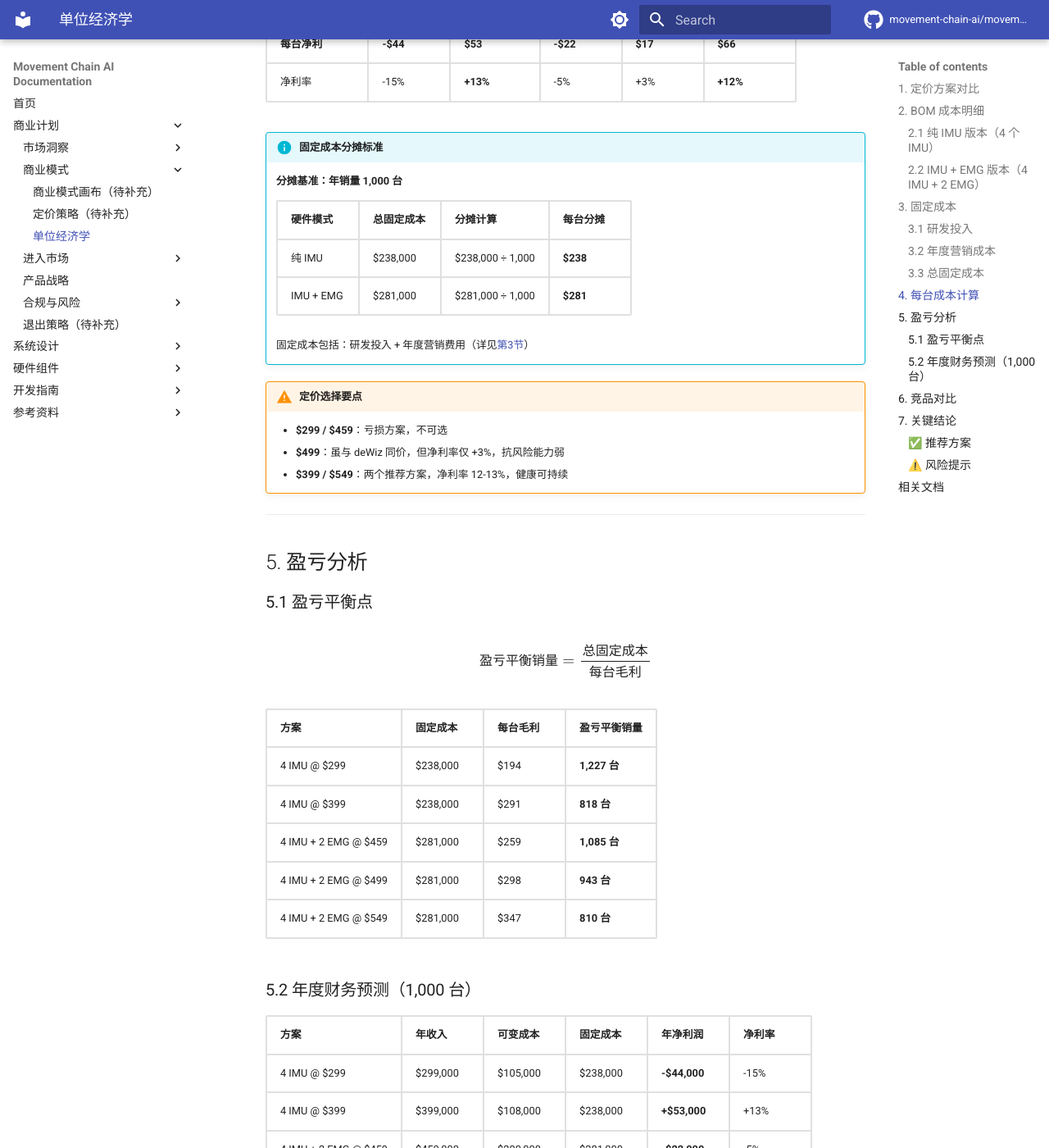
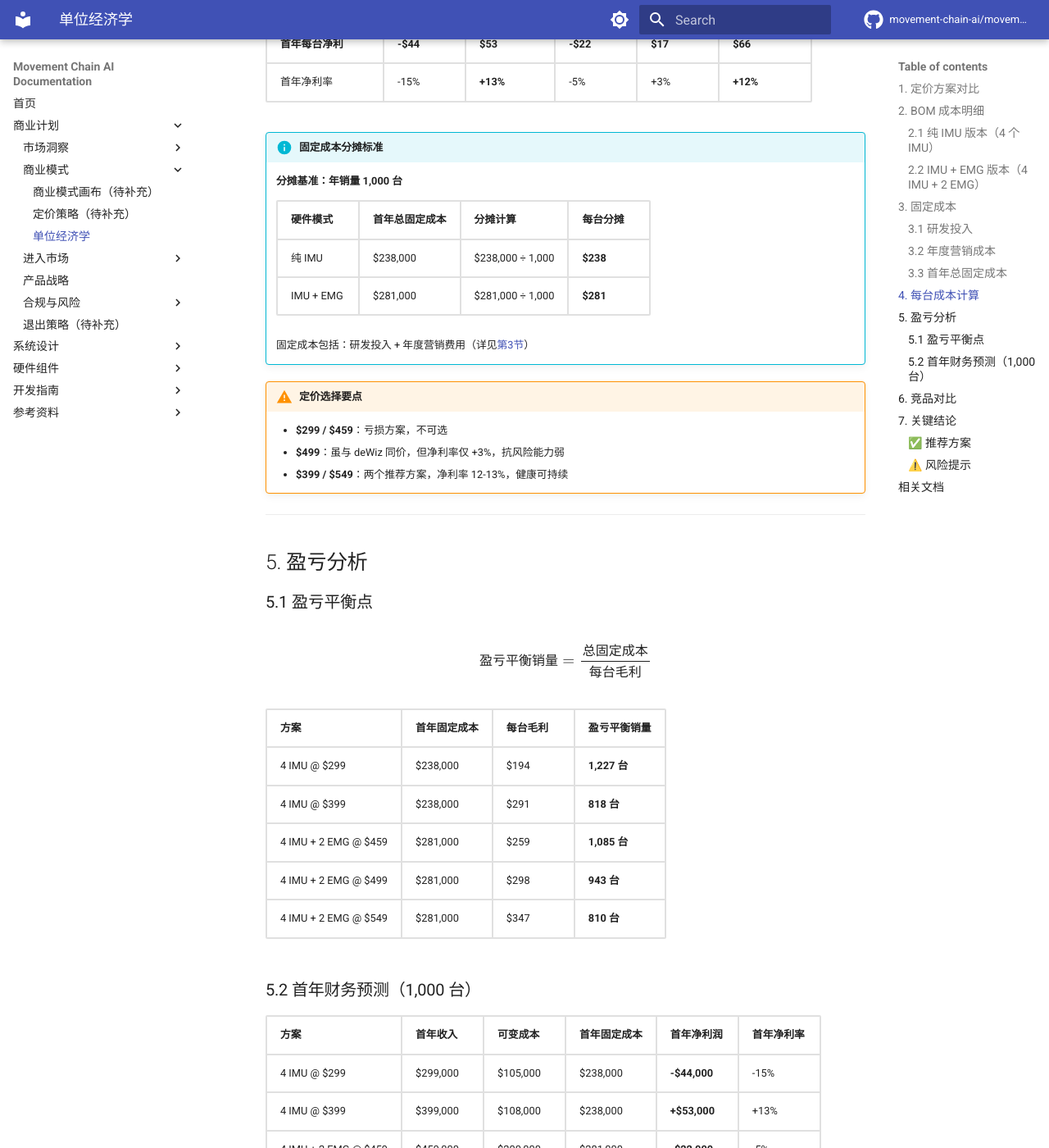
Before and after one commit to movement-chain-ai/movement-chain-docs, an MkDocs documentation site: the page built from docs/zh/business-plan/business-model/unit-economics.md, in a window 1280 px wide and 1400 px high, scrolled down 5825 px. Shown: the whole window at 82% size. Built offline with MkDocs 1.6.1 and Material for MkDocs 9.7.7, drawn with Linux system fonts in a browser that asks for light colours; comment, search, counter and statistics services are not loaded; the version menu is left out; some of the changed text lies outside the part shown.

Commit message:
docs: 单位经济学文档添加"首年"标注
- Section 1: 年净利润 → 首年净利润，净利率 → 首年净利率
- Section 4: 固定成本分摊/每台净利/净利率 添加首年前缀
- Section 5.1: 固定成本 → 首年固定成本
- Section 5.2: 标题改为首年财务预测，表头全部添加首年前缀
- Section 7: 净利率/每台净利 添加首年前缀

🤖 Generated with [Claude Code](https://claude.com/claude-code)

Co-Authored-By: Claude Opus 4.5 <noreply@anthropic.com>

```diff
--- a/docs/zh/business-plan/business-model/unit-economics.md
+++ b/docs/zh/business-plan/business-model/unit-economics.md
@@ -8,7 +8,7 @@
 
 我们分析了 **2 种硬件模式的5 种定价方案**（年销售 1,000 台）：
 
-| 硬件模式 | 定价 | BOM 成本 | 可变成本 | 每台毛利 | 盈亏平衡销量 | 年净利润 | 净利率 |
+| 硬件模式 | 定价 | BOM 成本 | 可变成本 | 每台毛利 | 盈亏平衡销量 | 首年净利润 | 首年净利率 |
 |----------|------|----------|----------|----------|-------------|----------|--------|
 | 4 IMU | $299 | $76 | $29 | $194 | 1,227 台 | -$44,000 | -15% |
 | 4 IMU | **$399** ⭐ | $76 | $32 | $291 | 818 台 | +$53,000 | **+13%** |
@@ -127,7 +127,7 @@
 | 社媒运营 | $7,000 | 日常运营 |
 | **推广小计** | **$70,000** | |
 
-### 3.3 总固定成本
+### 3.3 首年总固定成本
 
 | 版本 | 研发投入 | 推广费用 | 总计 |
 |------|----------|----------|------|
@@ -149,14 +149,14 @@
 | - 包装物流人工 | -$5 | -$5 | -$6 | -$6 | -$6 |
 | **硬件毛利** | **$194** | **$291** | **$259** | **$298** | **$347** |
 | 毛利率 | 65% | 73% | 56% | 60% | 63% |
-| - 固定成本分摊 | -$238 | -$238 | -$281 | -$281 | -$281 |
-| **每台净利** | **-$44** | **$53** | **-$22** | **$17** | **$66** |
-| 净利率 | -15% | **+13%** | -5% | +3% | **+12%** |
+| - 首年固定成本分摊 | -$238 | -$238 | -$281 | -$281 | -$281 |
+| **首年每台净利** | **-$44** | **$53** | **-$22** | **$17** | **$66** |
+| 首年净利率 | -15% | **+13%** | -5% | +3% | **+12%** |
 
 !!! info "固定成本分摊标准"
     **分摊基准：年销量 1,000 台**
 
-    | 硬件模式 | 总固定成本 | 分摊计算 | 每台分摊 |
+    | 硬件模式 | 首年总固定成本 | 分摊计算 | 每台分摊 |
     |----------|-----------|----------|----------|
     | 纯 IMU | $238,000 | $238,000 ÷ 1,000 | **$238** |
     | IMU + EMG | $281,000 | $281,000 ÷ 1,000 | **$281** |
@@ -178,7 +178,7 @@ $$
 \text{盈亏平衡销量} = \frac{\text{总固定成本}}{\text{每台毛利}}
 $$
 
-| 方案 | 固定成本 | 每台毛利 | 盈亏平衡销量 |
+| 方案 | 首年固定成本 | 每台毛利 | 盈亏平衡销量 |
 |------|----------|----------|-------------|
 | 4 IMU @ $299 | $238,000 | $194 | **1,227 台** |
 | 4 IMU @ $399 | $238,000 | $291 | **818 台** |
@@ -186,9 +186,9 @@ $$
 | 4 IMU + 2 EMG @ $499 | $281,000 | $298 | **943 台** |
 | 4 IMU + 2 EMG @ $549 | $281,000 | $347 | **810 台** |
 
-### 5.2 年度财务预测（1,000 台）
+### 5.2 首年财务预测（1,000 台）
 
-| 方案 | 年收入 | 可变成本 | 固定成本 | 年净利润 | 净利率 |
+| 方案 | 首年收入 | 可变成本 | 首年固定成本 | 首年净利润 | 首年净利率 |
 |------|--------|----------|----------|----------|--------|
 | 4 IMU @ $299 | $299,000 | $105,000 | $238,000 | **-$44,000** | -15% |
 | 4 IMU @ $399 | $399,000 | $108,000 | $238,000 | **+$53,000** | +13% |
@@ -220,7 +220,7 @@ $$
 
 ### ✅ 推荐方案
 
-| 版本 | 推荐售价 | 净利率 | 每台净利 | 盈亏平衡 |
+| 版本 | 推荐售价 | 首年净利率 | 首年每台净利 | 盈亏平衡 |
 |------|----------|--------|----------|----------|
 | **纯 IMU 版** | $399 | +13% | $53 | 818 台 |
 | **IMU + EMG 版** | $549 | +12% | $66 | 810 台 |
```
